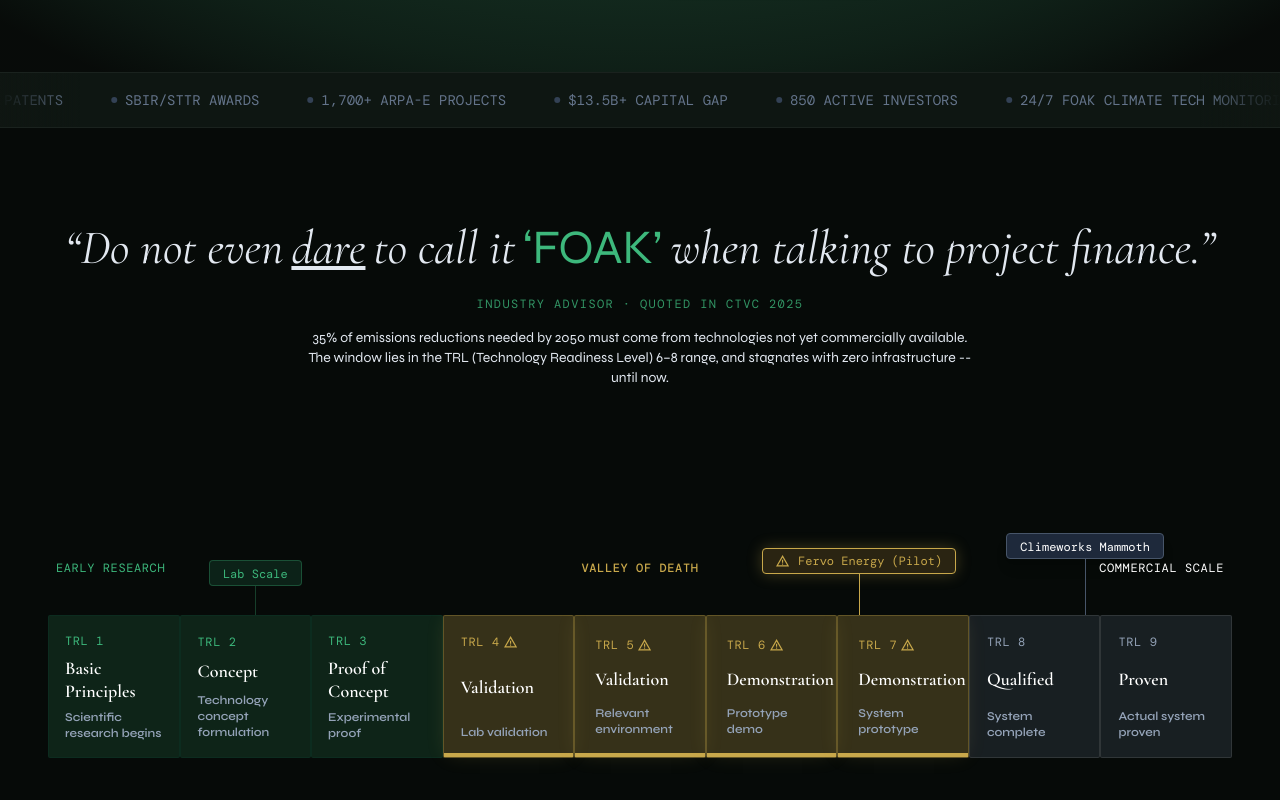
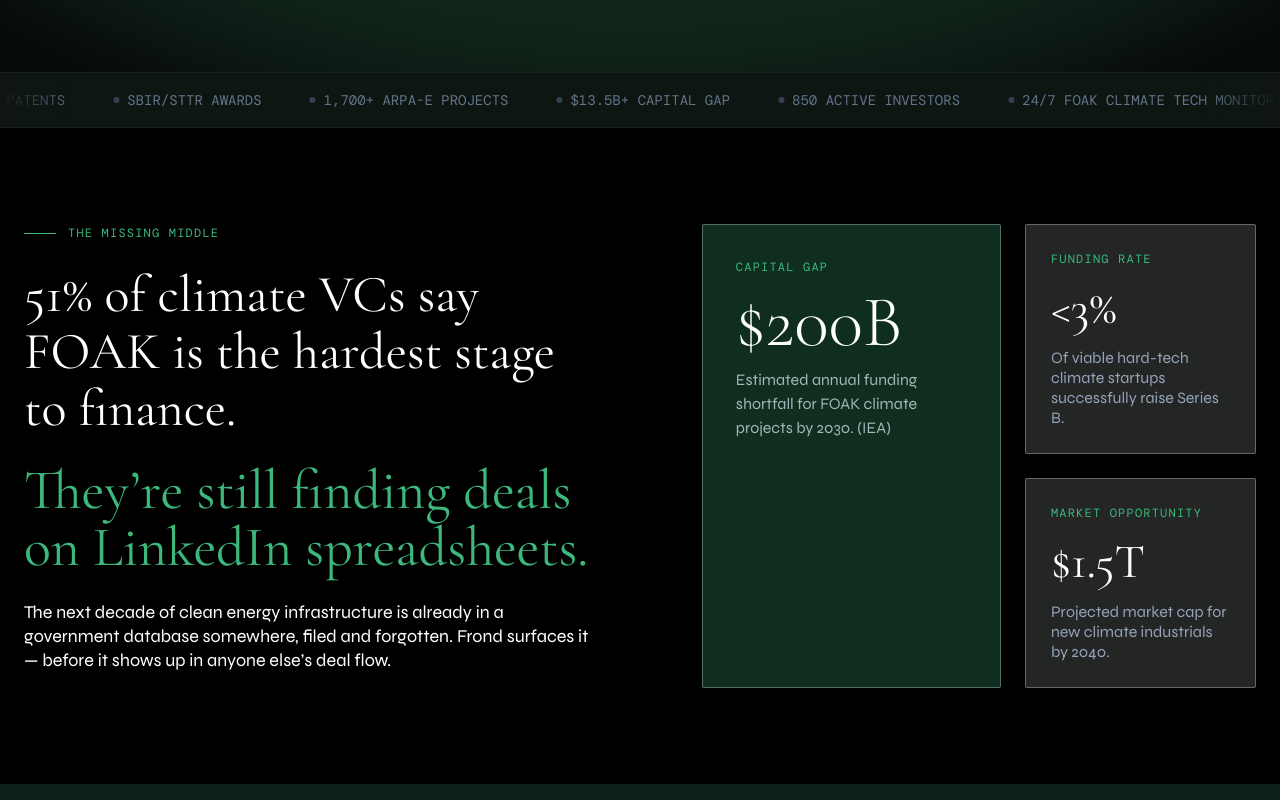
Before and after one commit to zhangyaxin742/frond-landing-page, a React (Vite) app: page / in a window 1280 px wide. Shown: the part 600-1400 px from the top of the page. Built offline with nearby package versions, Linux system fonts and the light colour scheme.

Commit message:
refactoring

```diff
--- a/src/app.tsx
+++ b/src/app.tsx
@@ -265,7 +265,7 @@ export default function App() {
           <div className="pointer-events-none absolute inset-y-0 right-0 w-20 bg-gradient-to-l from-racing-green to-transparent" />
         </section>
 
-        <section className="border-b border-spring-green/20 bg-[#060a08] py-24">
+ {/*      <section className="border-b border-spring-green/20 bg-[#060a08] py-24">
           <div className="mx-auto max-w-[1280px] px-6 text-center">
             <h2 className="flex flex-wrap items-center justify-center gap-2 font-serif text-3xl italic text-slate-200 md:text-5xl">
               <span>“Do not even</span>
@@ -450,7 +450,7 @@ export default function App() {
               </div>
             </div>
           </div>
-        </section>
+        </section> */}
 
         <section className="bg-black py-24" id="methodology">
           <div className="mx-auto grid max-w-[1400px] gap-[96px] px-6 lg:grid-cols-[1.05fr_1fr]">
```
